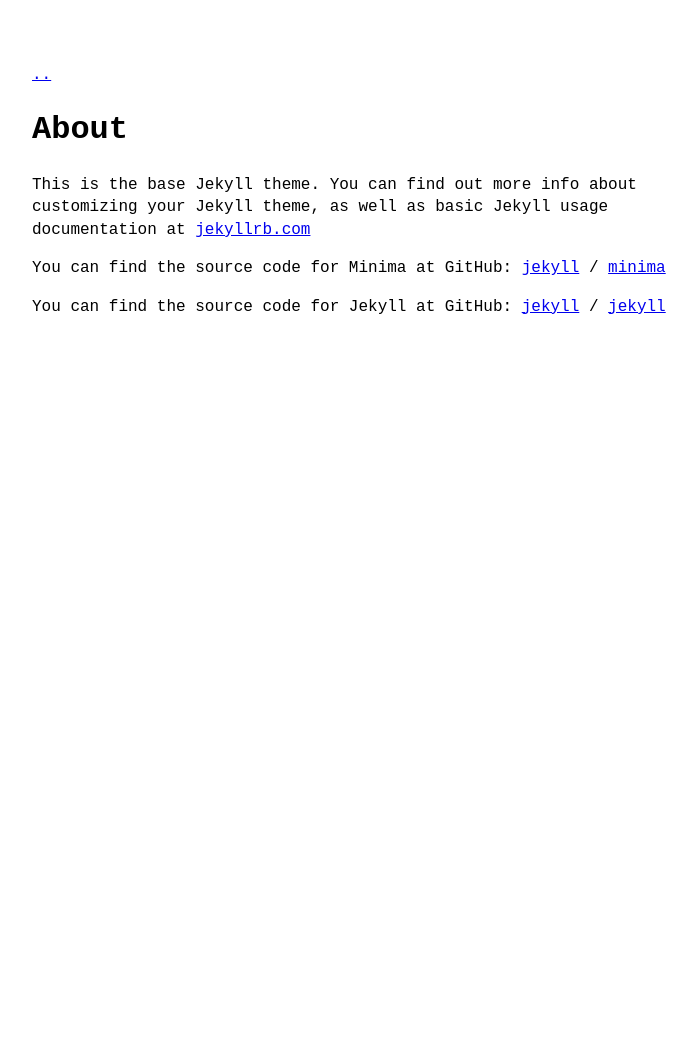
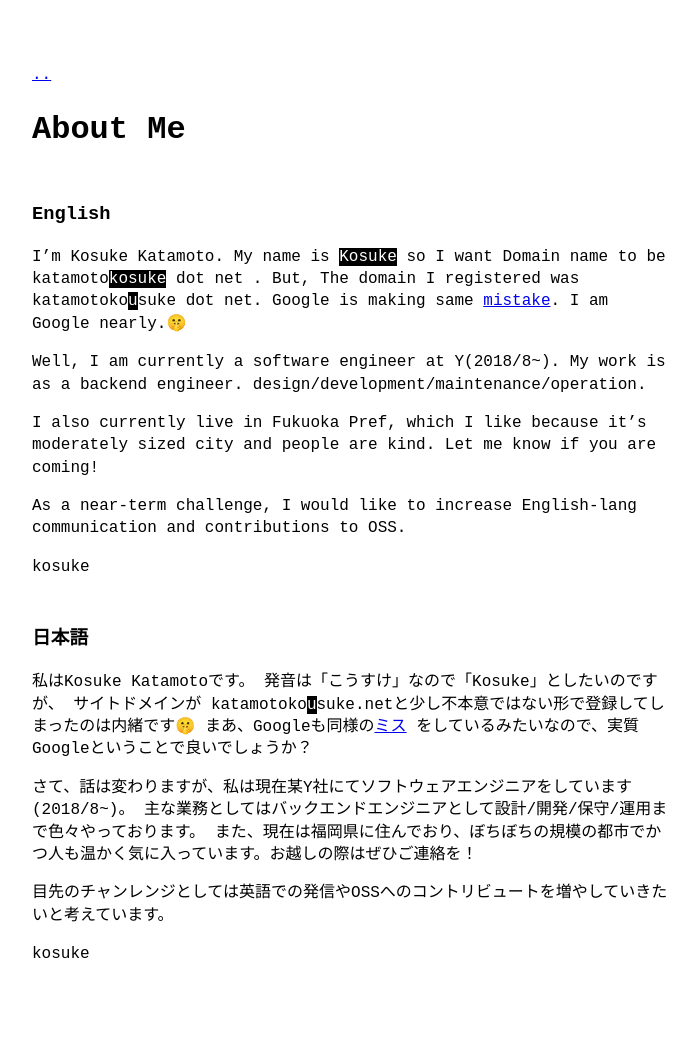
Before and after one commit to katamotokosuke/katamotokosuke.github.io, a Jekyll site: the page built from about.markdown, in a window 1280 px wide. Shown: the whole page, without its empty margins (288-985 px from the left). Built offline with Jekyll 4.4.1, drawn with Linux system fonts in a browser that asks for light colours; before the commit the page ends 900 px from its top, so only the background shows below that.

Commit message:
about me 書いた

```diff
--- a/_data/menu.yml
+++ b/_data/menu.yml
@@ -1,6 +1,7 @@
 
 entries:
   - title: Abount me
+    url: about
     entries:
         - title: "GitHub Account"
           url: https://github.com/katamotokosuke
--- a/about.markdown
+++ b/about.markdown
@@ -1,18 +1,36 @@
 ---
 layout: page
-title: About
+title: About Me
 permalink: /about/
 ---
 
-This is the base Jekyll theme. You can find out more info about customizing your Jekyll theme, as well as basic Jekyll usage documentation at [jekyllrb.com](https://jekyllrb.com/)
+### English
+I'm Kosuke Katamoto.
+My name is `Kosuke` so I want Domain name to be katamoto`kosuke` dot net .
+But, The domain I registered was katamotoko`u`suke dot net. Google is making same [mistake](https://xn--l8je4fxbbxc7s3i7myivhl858f.xn--rhqv96g/google/).
+I am Google nearly.🤫
 
-You can find the source code for Minima at GitHub:
-[jekyll][jekyll-organization] /
-[minima](https://github.com/jekyll/minima)
+Well, I am currently a software engineer at Y(2018/8~).
+My work is as a backend engineer. design/development/maintenance/operation.
 
-You can find the source code for Jekyll at GitHub:
-[jekyll][jekyll-organization] /
-[jekyll](https://github.com/jekyll/jekyll)
+I also currently live in Fukuoka Pref, which I like because it's moderately sized city and people are kind.
+Let me know if you are coming!
+
+As a near-term challenge, I would like to increase English-lang communication and contributions to OSS.
+
+kosuke
+
+### 日本語
+
+私はKosuke Katamotoです。
+発音は「こうすけ」なので「Kosuke」としたいのですが、 サイトドメインが katamotoko`u`suke.netと少し不本意ではない形で登録してしまったのは内緒です🤫
+まあ、Googleも同様の[ミス](https://xn--l8je4fxbbxc7s3i7myivhl858f.xn--rhqv96g/google/) をしているみたいなので、実質Googleということで良いでしょうか？
+
+さて、話は変わりますが、私は現在某Y社にてソフトウェアエンジニアをしています(2018/8~)。
+主な業務としてはバックエンドエンジニアとして設計/開発/保守/運用まで色々やっております。
+また、現在は福岡県に住んでおり、ぼちぼちの規模の都市でかつ人も温かく気に入っています。お越しの際はぜひご連絡を！
+
+目先のチャンレンジとしては英語での発信やOSSへのコントリビュートを増やしていきたいと考えています。
 
 
-[jekyll-organization]: https://github.com/jekyll
+kosuke
```
